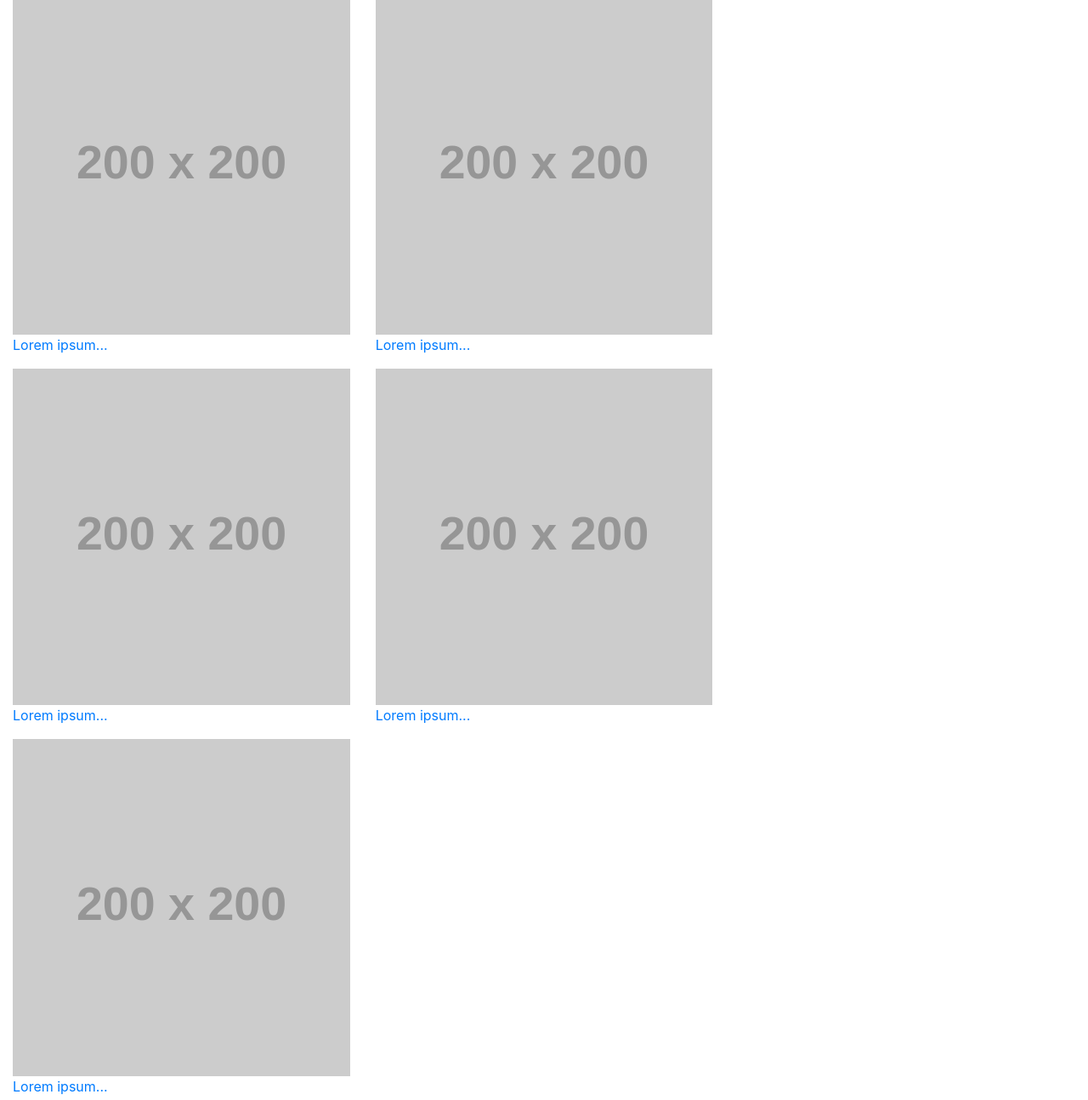
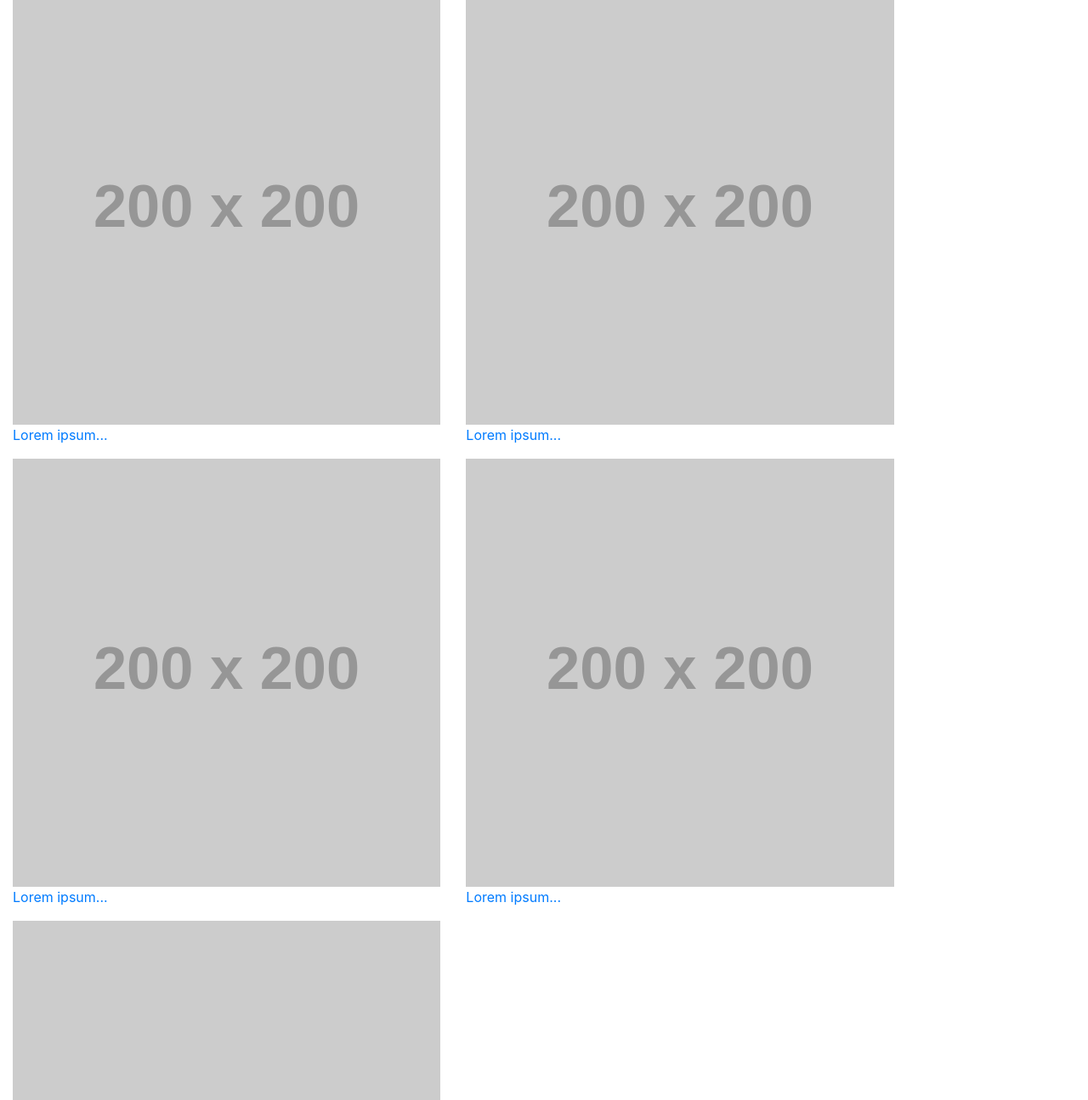
Before and after one commit to xer34/Bootstrap-Portfolio, a plain HTML site: page portfolio.html in a window 1280 px wide. Shown: the part 115-1410 px from the top of the page at 85% size. Drawn offline with nearby package versions, Linux system fonts and the light colour scheme; placeholder pictures from the web are drawn by us.

Commit message:
column fixes

```diff
--- a/portfolio.html
+++ b/portfolio.html
@@ -38,7 +38,7 @@
 
           <!-- Gallery Attempt -->
           <div class="row">
-            <div class="col-xs-1 col-sm-2 col-md-3 col-lg-4">
+            <div class="col-xs-12 col-sm-6 col-md-5 col-lg-5">
               <div class="thumbnail">
                 <a href="http://placehold.it/200x200">
                   <img src="http://placehold.it/200x200" alt="..." style="width:100%">
@@ -48,7 +48,7 @@
                 </a>
               </div>
             </div>
-            <div class="col-xs-1 col-sm-2 col-md-3 col-lg-4">
+            <div class="col-xs-12 col-sm-6 col-md-5 col-lg-5">
               <div class="thumbnail">
                 <a href="http://placehold.it/200x200">
                   <img src="http://placehold.it/200x200" alt="..." style="width:100%">
@@ -61,7 +61,7 @@
           </div>
 
           <div class="row">
-            <div class="col-xs-1 col-sm-2 col-md-3 col-lg-4">
+            <div class="col-xs-12 col-sm-6 col-md-5 col-lg-5">
               <div class="thumbnail">
                 <a href="http://placehold.it/200x200">
                   <img src="http://placehold.it/200x200" alt="..." style="width:100%">
@@ -71,7 +71,7 @@
                 </a>
               </div>
             </div>
-            <div class="col-xs-1 col-sm-2 col-md-3 col-lg-4">
+            <div class="col-xs-12 col-sm-6 col-md-5 col-lg-5">
               <div class="thumbnail">
                 <a href="http://placehold.it/200x200">
                   <img src="http://placehold.it/200x200" alt="..." style="width:100%">
@@ -84,7 +84,7 @@
           </div>
 
           <div class="row">
-            <div class="col-xs-1 col-sm-2 col-md-3 col-lg-4">
+            <div class="col-xs-12 col-sm-6 col-md-5 col-lg-5">
               <div class="thumbnail">
                 <a href="http://placehold.it/200x200">
                   <img src="http://placehold.it/200x200" alt="..." style="width:100%">
```
